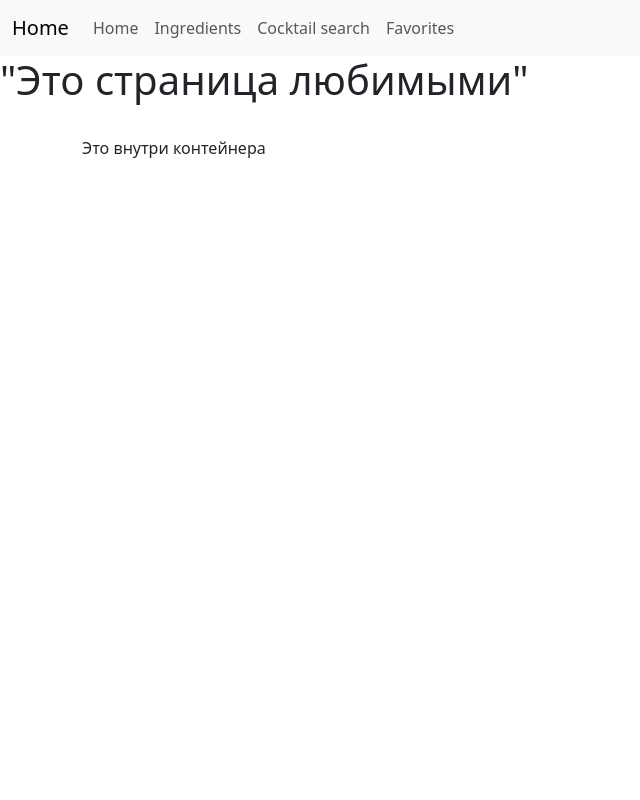
After one commit to Dimus73/CocktailProject, a Django app: page /favorites/ in a window 1280 px wide. The commit adds this page. Shown: the whole page, without its empty margins (0-640 px from the left). Run offline with Django 4.2, Linux system fonts and the light colour scheme; data that the repository does not hold is empty.

Commit message:
Start favorite list

```diff
--- a/hackaton_top/cockteil/forms.py
+++ b/hackaton_top/cockteil/forms.py
@@ -27,7 +27,7 @@ class CocktailSerchIngradientForm (forms.Form):
     bar_list = Ownbar.objects.all().values_list('ingradient')
     ingr_list = Ingredients.objects.all().filter (pk__in=bar_list)
 
-    ingradient         = forms.ModelChoiceField (queryset=ingr_list, empty_label='choice', required=False )
+    ingradient         = forms.ModelChoiceField (queryset=ingr_list, label="Ingredient", empty_label='choice', required=False )
     required_css_class = "form-label55"
 
     def __init__(self, *args, **kwargs):
--- a/hackaton_top/cockteil/templates/cockteil/base.html
+++ b/hackaton_top/cockteil/templates/cockteil/base.html
@@ -16,7 +16,7 @@
 			left: 0;
 			width: 100vw;
 			height: 100vh;
-			background-image: url("{% static 'cockteil/imag/fon.jpg' %}");
+			/* background-image: url("{% static 'cockteil/imag/fon.jpg' %}"); */
 			background-size: cover;
 			z-index: 0;
 		}
--- /dev/null
+++ b/hackaton_top/cockteil/templates/cockteil/favorites.html
@@ -0,0 +1,13 @@
+{% extends 'cockteil/base.html' %}
+
+{% block content %}
+<h1>{{title}}</h1>
+<h1> "Это страница любимыми"</h1><br>
+<div class="container">
+	<div class="row">
+    <div class="col">
+			<p>Это внутри контейнера</p>
+		</div>
+	</div>
+</div>
+{% endblock %}
--- a/hackaton_top/cockteil/urls.py
+++ b/hackaton_top/cockteil/urls.py
@@ -22,4 +22,5 @@ urlpatterns = [
     path('', views.main_page, name="main_page_path" ),
     path('ingradients_list/', views.ingradients_list, name="ingradients_list_path" ),
     path('search_cocktail/', views.search_cocktail, name="search_cocktail_path" ),
+    path('favorites/', views.favorites, name="favorites_path" ),
 ]
```
Also changed, not shown: hackaton_top/cockteil/models.py (+7 -0 lines), hackaton_top/cockteil/migrations/0002_favoritecocktails_ingredientstype_image_url.py (added).
